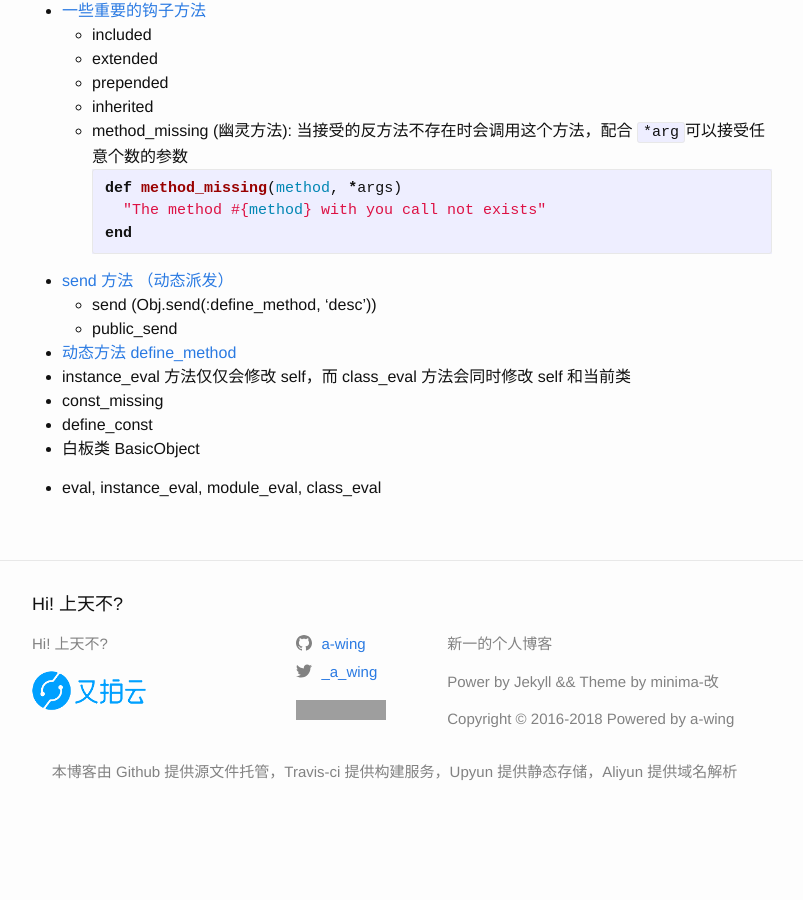
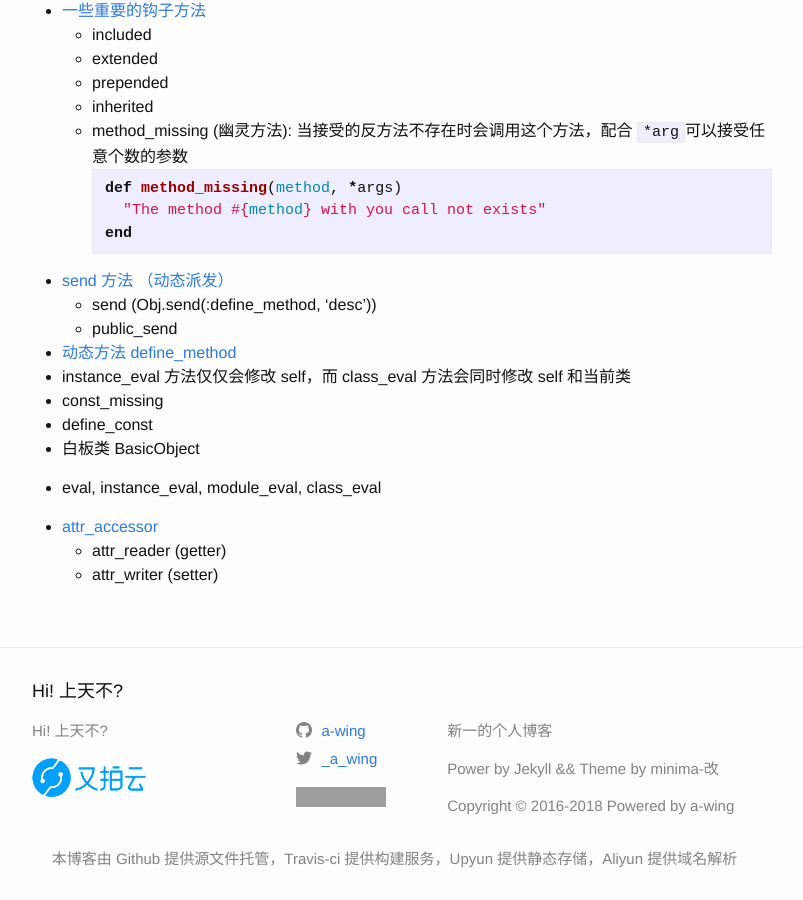
Before and after one commit to a-wing/blog, a Jekyll site: the page built from _posts/2018-09-05-ruby_metaprogramming.md, in a window 1280 px wide and 900 px high, scrolled down 645 px. Shown: the whole window, without its empty margins (238-1041 px from the left). Built offline with Jekyll 4.4.1, drawn with Linux system fonts in a browser that asks for light colours; comment, search, counter and statistics services are not loaded; before the commit the page ends 1458 px from its top, so only the background shows below that; grey boxes are pictures that could not be loaded.

Commit message:
Chanfe ruby_metaprogramming attr_accessor

```diff
--- a/_posts/2018-09-05-ruby_metaprogramming.md
+++ b/_posts/2018-09-05-ruby_metaprogramming.md
@@ -34,3 +34,7 @@ categories: ruby
 - 白板类 BasicObject
 
 - eval, instance_eval, module_eval, class_eval
+
+- [attr_accessor](https://kaochenlong.com/2015/03/21/attr_accessor/)
+  - attr_reader (getter)
+  - attr_writer (setter)
```
